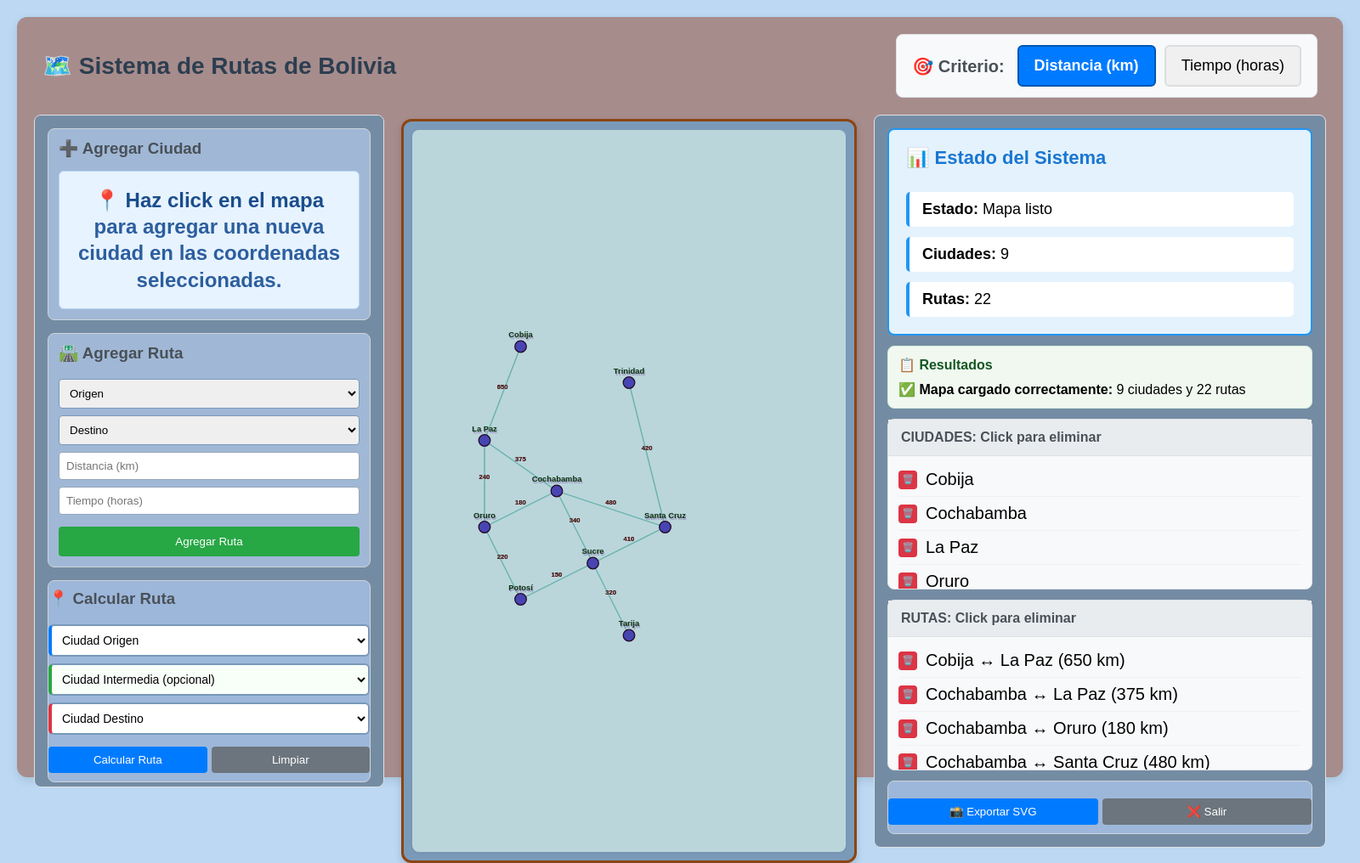
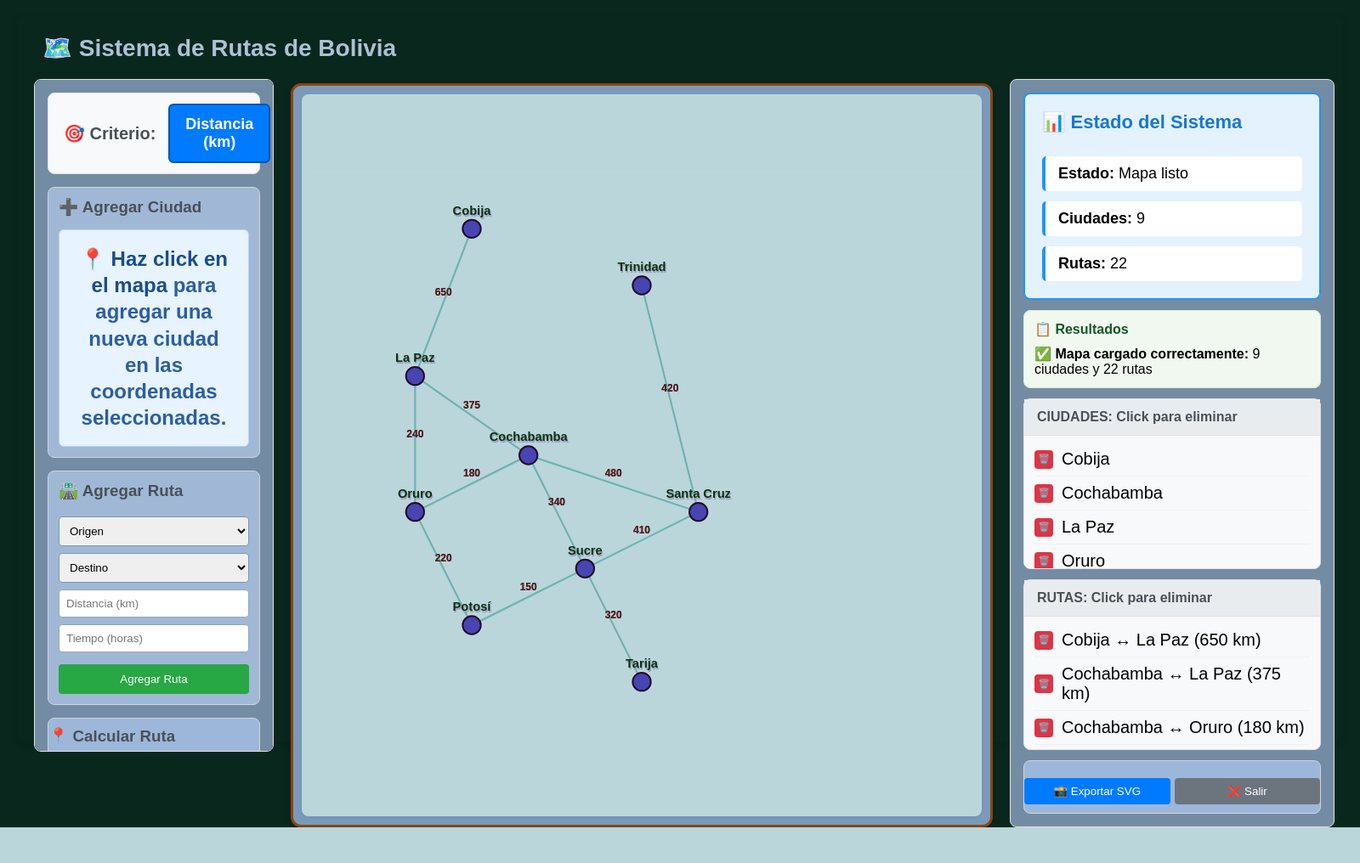
Before and after one commit to lorginho/INF310-SA, a Flask app: page / in a window 1600 px wide. Shown: the whole page at 85% size. After the commit the page ends 974 px from the top, so only its background shows below. Run offline with Flask 3, Linux system fonts and the light colour scheme.

Commit message:
Se corrigio el layout

```diff
--- a/tareas/grafo_rutas/app.py
+++ b/tareas/grafo_rutas/app.py
@@ -33,5 +33,6 @@ def index():
 if __name__ == '__main__':
     print("🚀 Servidor Flask - Arquitectura con Blueprints")
     print("📍 Usando MapaController → GrafoRutas → MapaView")
+    print("📍 Usable en red local: http://192.168.100.37:5000")
     print("🌐 Accede en: http://localhost:5000")
-    app.run(debug=True, port=5000)
+    app.run(debug=True, host='0.0.0.0', port=5000)
--- a/tareas/grafo_rutas/static/estilo.css
+++ b/tareas/grafo_rutas/static/estilo.css
@@ -6,11 +6,12 @@
     align-items: center;
     margin-bottom: 20px;
     padding: 0 10px;
+    color:#7b9ab9
 }
 
 .header-principal h1 {
     margin: 0;
-    color: #2c3e50;
+    color: #aec1d3;
     font-size: 28px;
 }
 
@@ -88,17 +89,26 @@
 
 /* FONDO DE LA VENTANA PRINCIPAL */
 body {
-    background: #bcd8f3;
+    background: #09271d;
     margin: 0;
     padding: 20px;
     font-family: Arial, sans-serif;
 }
 
 .container {
-    background: rgb(167, 140, 140);
+    /*
+    background: rgb(11, 18, 51);
+    */
+    background-color: transparent;
     border-radius: 12px;
     padding: 20px;
     box-shadow: 0 4px 12px rgba(0, 0, 0, 0.1);
+
+    min-width: 100%;
+    max-width: 100vw;
+    box-sizing: border-box;
+
+
 }
 
 .info-estado {
@@ -169,7 +179,13 @@ body {
 }
 
 .left-sidebar {
-    width: 380px;
+    flex: 1 0 250px;
+    flex-shrink: 0;
+    min-width: 200px;
+    max-width: 250;
+
+
+    width: 250px;
     display: flex;
     flex-direction: column;
     gap: 15px;
@@ -178,7 +194,12 @@ body {
 }
 
 .right-sidebar {
-    width: 500px;
+    flex: 1 0 350px;
+    flex-shrink: 0;
+    min-width: 300px;
+    max-width: 350;
+
+    width: 300px;
     display: flex;
     flex-direction: column;
     gap: 12px;
@@ -186,7 +207,9 @@ body {
 
 /* BORDE PARA EL MAPA - TAMAÑO MEJORADO */
 .mapa-container {
-    flex: 1;
+    flex: 1 0 800px;
+    flex-shrink: 0;
+    min-width: 800px;
     display: flex;
     justify-content: center;
     border: 3px solid #8B4513;
@@ -196,9 +219,11 @@ body {
     box-shadow: 0 4px 8px rgba(0, 0, 0, 0.15);
     margin: 5px;
     min-height: 100px;
-    width: 1620px;
+    /* MODIFICAR: */
+    width: auto; /* Cambiar de 1620px a auto */
     height: 850px;
     overflow: hidden;
+
 }
 
 
@@ -514,3 +539,22 @@ body {
 #destino {
     border-left: 4px solid #dc3545;
 }
+
+@media (max-width: 768px) {
+    .container {
+        width: 100vw;
+        max-width: 100vw;
+        margin: 0;
+        padding: 10px;
+        box-sizing: border-box;
+    }
+
+    .layout {
+        width: 100%;
+        min-width: 100%;
+    }
+
+    body {
+        padding: 10px;
+    }
+}
--- a/tareas/grafo_rutas/templates/mapa.html
+++ b/tareas/grafo_rutas/templates/mapa.html
@@ -9,20 +9,24 @@
         <!-- HEADER PRINCIPAL CON TÍTULO Y CRITERIO -->
         <div class="header-principal">
             <h1>🗺️ Sistema de Rutas de Bolivia</h1>
-            <div class="criterio-header">
+
+        </div>
+
+        <div class="layout">
+            <!-- SIDEBAR IZQUIERDO - SIN CRITERIO (MÁS LIMPIO) -->
+            <div class="sidebar left-sidebar">
+
+
+<div class="criterio-header">
                 <span class="criterio-label">🎯 Criterio:</span>
                 <div class="botones-criterio">
                     <button class="btn-criterio active" data-criterio="distancia">Distancia (km)</button>
                     <button class="btn-criterio" data-criterio="tiempo">Tiempo (horas)</button>
                 </div>
             </div>
-        </div>
 
-        <div class="layout">
-            <!-- SIDEBAR IZQUIERDO - SIN CRITERIO (MÁS LIMPIO) -->
-            <div class="sidebar left-sidebar">
+
                 <!-- FORMULARIO AGREGAR CIUDAD -->
-
 
                 <div class="form-agregar-ciudad">
                     <h3>➕ Agregar Ciudad</h3>
```
